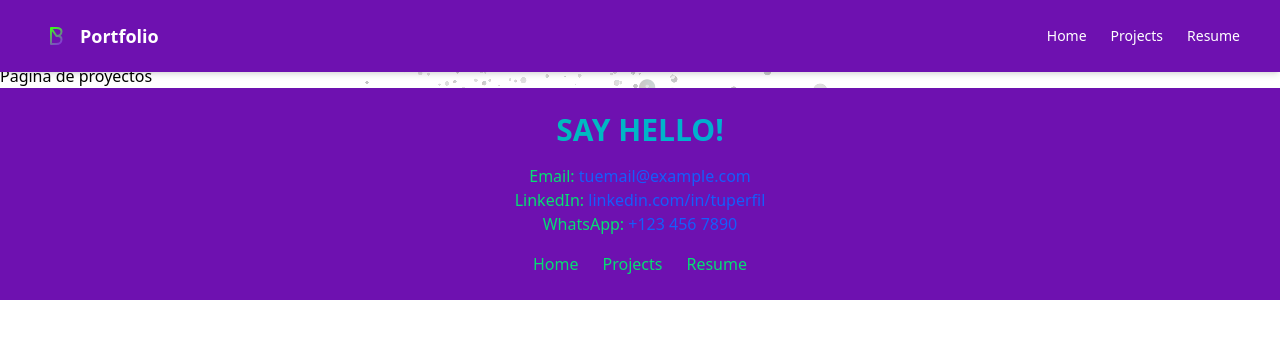
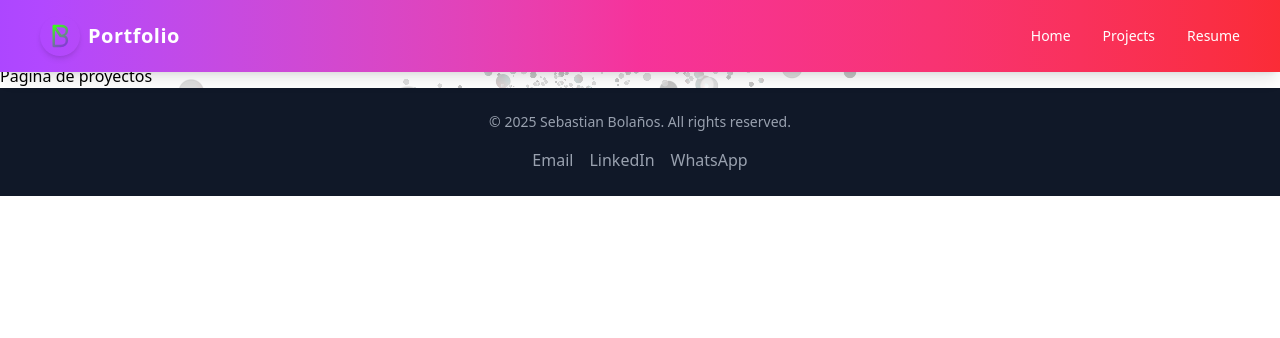
Before and after one commit to Sebasb22/Portfolio, a React (Vite) app: page /Projects in a window 1280 px wide. Shown: the top 338 px of the page. Built offline with nearby package versions, Linux system fonts and the light colour scheme.

Commit message:
Ajuste navbar, footer y pdf

```diff
--- a/src/Components/DownloadResume.tsx
+++ b/src/Components/DownloadResume.tsx
@@ -22,7 +22,7 @@ const DownloadResume = () => {
   return (
     <div className="flex justify-end items-center">
       <a
-        href="public/Resume SebastianB 2025.docx.pdf"
+        href="/Resume-SebastianB.docx.pdf" // Ruta relativa al archivo en la carpeta public
         download
         className="text-gray-500 hover:text-gray-700 text-sm flex items-center group"
         onClick={handleClick}
--- a/src/Components/Footer.tsx
+++ b/src/Components/Footer.tsx
@@ -1,66 +1,32 @@
 const Footer = () => {
   return (
-    <div className="bg-purple-800 text-green-400 p-6 text-center">
-      <h2 className="text-3xl font-bold mb-4 bg-gradient-to-r from-green-400 to-blue-500 text-transparent bg-clip-text">
-        SAY HELLO!
-      </h2>
-      <div className="mb-4">
-        <p>
-          Email:{" "}
-          <a href="mailto:tuemail@example.com" className="text-blue-600">
-            tuemail@example.com
+    <footer className="bg-gray-900 text-gray-400 p-6 text-center">
+      <p className="text-sm">© 2025 Sebastian Bolaños. All rights reserved.</p>
+      <div className="mt-4 space-x-4">
+        <a
+          href="mailto:sbc-2002@hotmail.com"
+          className="hover:text-white transition-colors duration-300"
+        >
+          Email
         </a>
-        </p>
-        <p>
-          LinkedIn:{" "}
         <a
-            href="https://linkedin.com/in/tuperfil"
+          href="www.linkedin.com/in/sbolanosc22"
           target="_blank"
           rel="noopener noreferrer"
-            className="text-blue-600"
+          className="hover:text-white transition-colors duration-300"
         >
-            linkedin.com/in/tuperfil
+          LinkedIn
         </a>
-        </p>
-        <p>
-          WhatsApp:{" "}
         <a
-            href="https://wa.me/1234567890"
+          href="https://wa.me/3105932091"
           target="_blank"
           rel="noopener noreferrer"
-            className="text-blue-600"
+          className="hover:text-white transition-colors duration-300"
         >
-            +123 456 7890
+          WhatsApp
         </a>
-        </p>
       </div>
-      <ul className="flex justify-center space-x-6">
-        <li>
-          <a
-            href="#home"
-            className="hover:text-blue-500 transition-colors duration-300"
-          >
-            Home
-          </a>
-        </li>
-        <li>
-          <a
-            href="#projects"
-            className="hover:text-blue-500 transition-colors duration-300"
-          >
-            Projects
-          </a>
-        </li>
-        <li>
-          <a
-            href="#resume"
-            className="hover:text-blue-500 transition-colors duration-300"
-          >
-            Resume
-          </a>
-        </li>
-      </ul>
-    </div>
+    </footer>
   );
 };
 
--- a/src/Components/Navbar.tsx
+++ b/src/Components/Navbar.tsx
@@ -1,6 +1,6 @@
 import { useState } from "react";
+import { Menu, X } from "lucide-react";
 import { motion } from "framer-motion";
-import { Menu, X } from "lucide-react";
 import logo from "../assets/logos/descarga.svg";
 
 const Navbar = () => {
@@ -25,29 +25,43 @@ const Navbar = () => {
   return (
     <>
       {/* Espaciador para evitar que el Navbar tape el contenido */}
-      <div className="h-20 md:h-16"></div>
+      <div className="h-16"></div>
 
-      <div className="flex justify-between items-center px-5 md:px-10 py-5 bg-purple-800 bg-opacity-50 text-white fixed top-0 left-0 w-full z-50 shadow-md">
+      <div className="flex justify-between items-center px-5 md:px-10 py-4 bg-gradient-to-r from-purple-500 via-pink-500 to-red-500 text-white fixed top-0 left-0 w-full z-50 shadow-lg">
         {/* Logo */}
         <div className="flex items-center space-x-2">
-          <img className="h-8 w-auto" src={logo} alt="Logo" />
-          <span className="text-lg font-semibold">Portfolio</span>
+          <img
+            className="h-10 w-auto rounded-full shadow-md"
+            src={logo}
+            alt="Logo"
+          />
+          <span className="text-xl font-bold tracking-wide">Portfolio</span>
         </div>
 
         {/* Desktop Menu */}
-        <ul className="hidden md:flex gap-6 text-sm font-light">
-          <li className="cursor-pointer hover:text-purple-300 transition-colors">
+        <ul className="hidden md:flex gap-8 text-sm font-medium">
+          <motion.li
+            whileHover={{ scale: 1.1 }}
+            whileTap={{ scale: 0.95 }}
+            className="cursor-pointer hover:text-gray-200 transition-colors"
+          >
             <a href="/">Home</a>
-          </li>
-          <li
-            className="cursor-pointer hover:text-purple-300 transition-colors"
+          </motion.li>
+          <motion.li
+            whileHover={{ scale: 1.1 }}
+            whileTap={{ scale: 0.95 }}
+            className="cursor-pointer hover:text-gray-200 transition-colors"
             onClick={() => handleScroll("projects-section")}
           >
             Projects
-          </li>
-          <li className="cursor-pointer hover:text-purple-300 transition-colors">
+          </motion.li>
+          <motion.li
+            whileHover={{ scale: 1.1 }}
+            whileTap={{ scale: 0.95 }}
+            className="cursor-pointer hover:text-gray-200 transition-colors"
+          >
             <a href="/Resume">Resume</a>
-          </li>
+          </motion.li>
         </ul>
 
         {/* Mobile Menu Button */}
@@ -55,7 +69,7 @@ const Navbar = () => {
           className="md:hidden text-white"
           onClick={() => setIsMenuOpen(!isMenuOpen)}
         >
-          {isMenuOpen ? <X size={24} /> : <Menu size={24} />}
+          {isMenuOpen ? <X size={28} /> : <Menu size={28} />}
         </button>
 
         {/* Mobile Menu */}
@@ -64,26 +78,30 @@ const Navbar = () => {
             initial={{ opacity: 0, y: -10 }}
             animate={{ opacity: 1, y: 0 }}
             exit={{ opacity: 0, y: -10 }}
-            className="absolute top-16 left-0 w-full bg-purple-700 text-white flex flex-col items-center gap-5 py-5 shadow-lg md:hidden"
+            className="absolute top-16 left-0 w-full bg-gradient-to-r from-purple-500 via-pink-500 to-red-500 text-white flex flex-col items-center gap-5 py-5 shadow-lg md:hidden"
           >
-            <li
-              className="cursor-pointer hover:text-purple-300 transition-colors"
-              onClick={() => handleScroll("home-section")}
+            <motion.li
+              whileHover={{ scale: 1.1 }}
+              whileTap={{ scale: 0.95 }}
+              className="cursor-pointer hover:text-gray-200 transition-colors"
             >
-              Home
-            </li>
-            <li
-              className="cursor-pointer hover:text-purple-300 transition-colors"
+              <a href="/">Home</a>
+            </motion.li>
+            <motion.li
+              whileHover={{ scale: 1.1 }}
+              whileTap={{ scale: 0.95 }}
+              className="cursor-pointer hover:text-gray-200 transition-colors"
               onClick={() => handleScroll("projects-section")}
             >
               Projects
-            </li>
-            <li
-              className="cursor-pointer hover:text-purple-300 transition-colors"
-              onClick={() => handleScroll("resume-section")}
+            </motion.li>
+            <motion.li
+              whileHover={{ scale: 1.1 }}
+              whileTap={{ scale: 0.95 }}
+              className="cursor-pointer hover:text-gray-200 transition-colors"
             >
-              Resume
-            </li>
+              <a href="/Resume">Resume</a>
+            </motion.li>
           </motion.div>
         )}
       </div>
```
Lines whose indentation alone changed are shown as unchanged.
